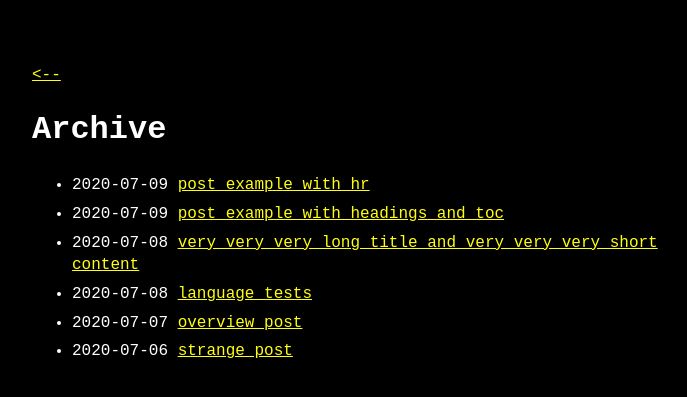
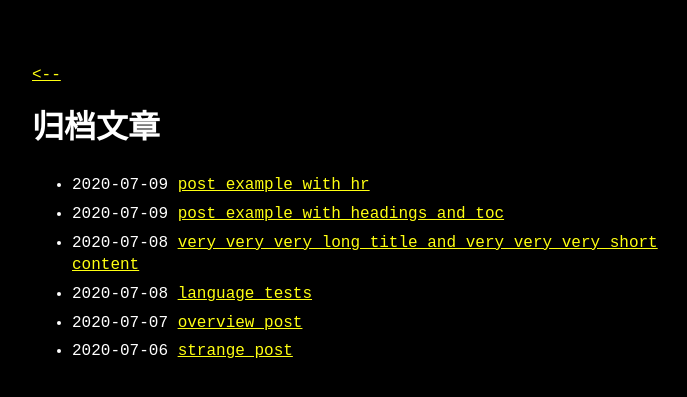
Before and after one commit to salingerlin/salingerlin.github.io, a Jekyll site: the page built from archive.md, in a window 1280 px wide. Shown: the top 397 px of the page, without its empty margins (288-975 px from the left). Built offline with Jekyll 4.4.1, drawn with Linux system fonts in a browser that asks for light colours.

Commit message:
Update archive.md

```diff
--- a/archive.md
+++ b/archive.md
@@ -1,4 +1,4 @@
 ---
 layout: archive
-title: Archive
+title: 归档文章
 ---
```
